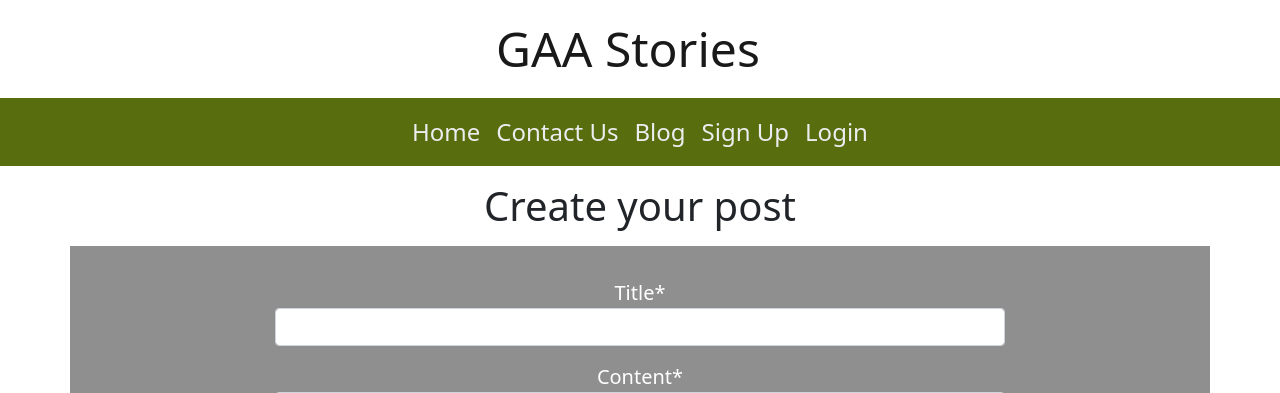
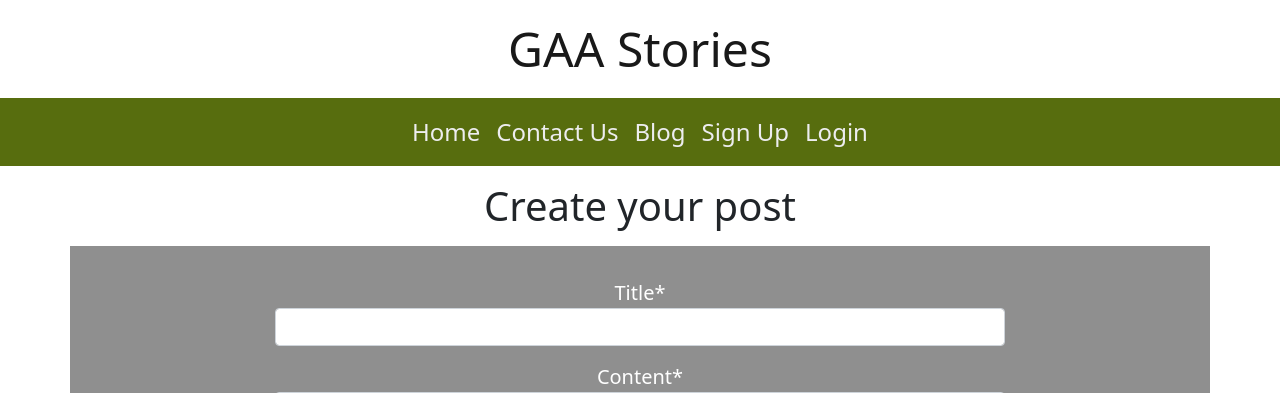
Before and after one commit to conor-b1995/p4-GAAStories, a Django app: page /add_post/ in a window 1280 px wide. Shown: the top 393 px of the page. Run offline with Django 3.2, Linux system fonts and the light colour scheme; some libraries are stand-ins or nearby versions.

Commit message:
Fix: change some classes on base page to fix issue with some pages not being 100% height

```diff
--- a/static/css/style.css
+++ b/static/css/style.css
@@ -1,6 +1,10 @@
 * {
     margin: 0;
     padding: 0;
+}
+
+html, body {
+    min-height: 100vh;
 }
 
 /* -------------------------font sizes */
--- a/templates/base.html
+++ b/templates/base.html
@@ -28,12 +28,13 @@
 
 </head>
 
-<body class="h-100">
-    <header class="navbar navbar-expand-md me-2 navbar-light mynavbar mx-auto">
+<body class="d-flex flex-column main-bg">
+
+    <header class="navbar navbar-expand-md navbar-light mynavbar mx-auto">
         <div class="container-fluid">
             <div class="row mx-auto">
 
-                <a class="navbar-brand brand-name-link home-link" id="header" href="{% url 'home' %}">GAA Stories</a>
+                <a class="navbar-brand brand-name-link home-link mx-auto" id="header" href="{% url 'home' %}">GAA Stories</a>
 
                 <button class="navbar-toggler" type="button" data-bs-toggle="collapse" data-bs-target="#navbarText"
                     aria-controls="navbarText" aria-expanded="false" aria-label="Toggle navigation">
```
